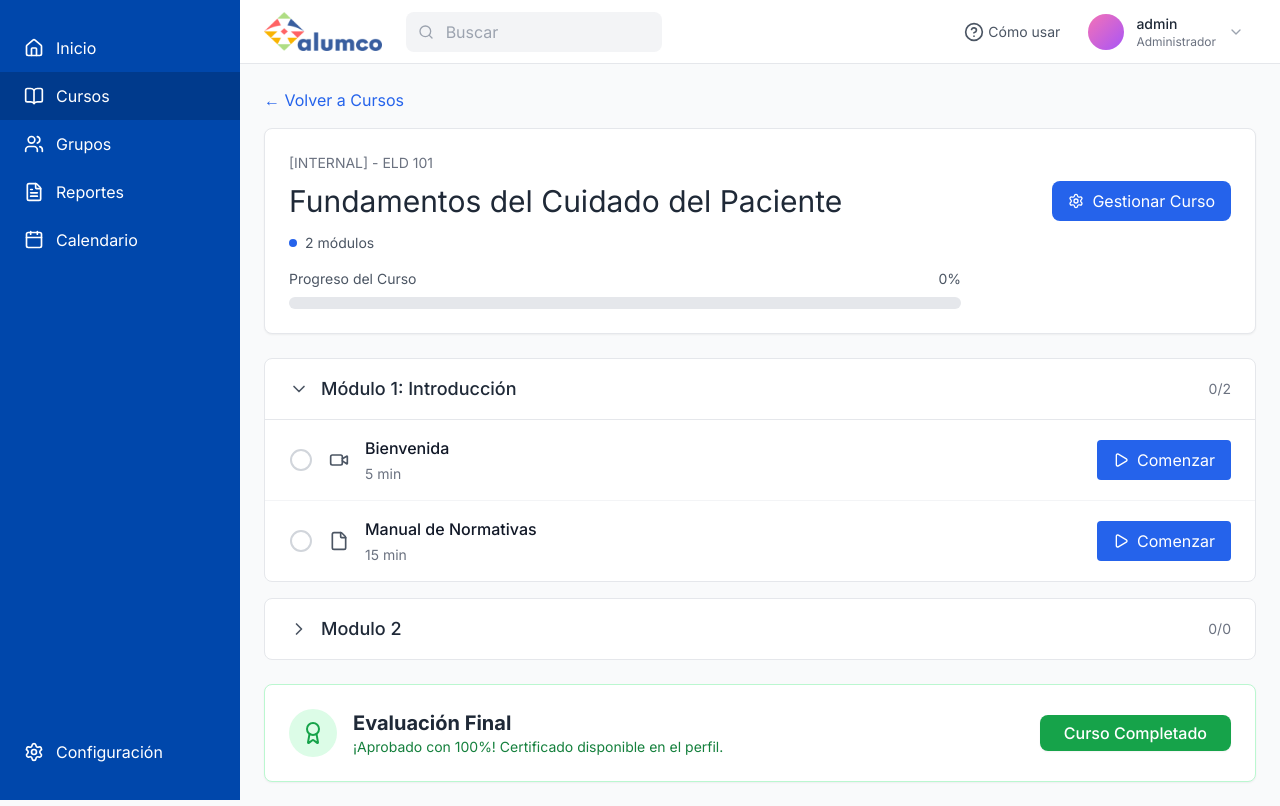
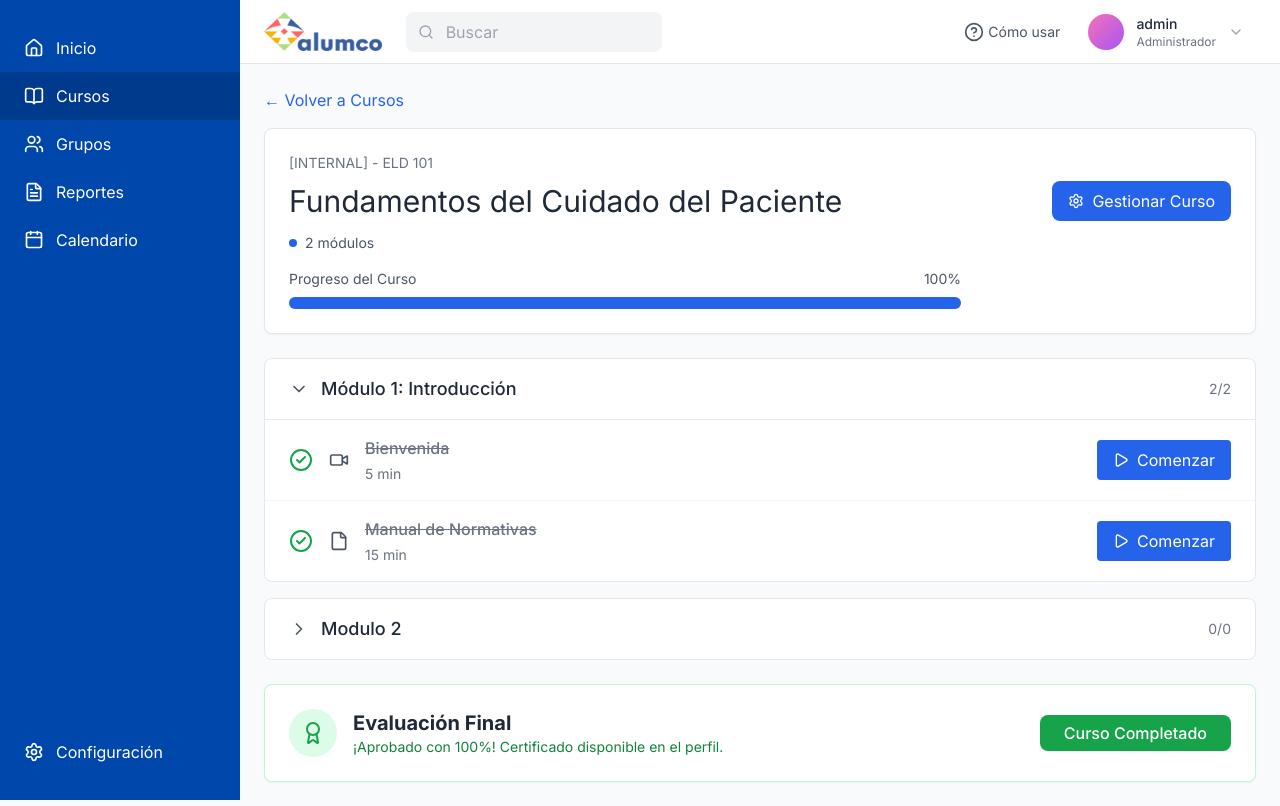
Before and after one commit to PapConAbrilar/RedCuidado, a Django app: page /course/1/ in a window 1280 px wide. Run offline with Django 5.2, Linux system fonts and the light colour scheme; a user stored in the database is signed in; data comes from the database, SQL or seed files in the repository; some libraries are stand-ins or nearby versions.

Commit message:
Fix: Synchronize course progress bars and individual item status

```diff
--- a/RedCuidado/lms/templates/lms/course_detail.html
+++ b/RedCuidado/lms/templates/lms/course_detail.html
@@ -35,10 +35,10 @@
                     <div class="max-w-2xl">
                         <div class="flex justify-between text-sm text-gray-600 mb-2">
                             <span>Progreso del Curso</span>
-                            <span>0%</span>
+                            <span>{{ progress_percentage }}%</span>
                         </div>
                         <div class="w-full bg-gray-200 rounded-full h-3">
-                            <div class="bg-blue-600 h-3 rounded-full transition-all duration-300" style="width: 0%;"></div>
+                            <div class="bg-blue-600 h-3 rounded-full transition-all duration-300" style="width: {{ progress_percentage }}%;"></div>
                         </div>
                     </div>
                 </div>
@@ -54,16 +54,20 @@
                         <i data-lucide="{% if forloop.first %}chevron-down{% else %}chevron-right{% endif %}" class="w-5 h-5 text-gray-600 toggle-icon"></i>
                         <span class="font-medium text-lg">{{ module.title }}</span>
                     </div>
-                    <span class="text-sm text-gray-500">0/{{ module.contents.count }}</span>
+                    <span class="text-sm text-gray-500">{{ module|completed_in_module:completed_ids }}/{{ module.contents.count }}</span>
                 </button>
 
                 <div class="module-content border-t border-gray-200 {% if not forloop.first %}hidden{% endif %}">
                     {% for content in module.contents.all %}
                     <div class="px-6 py-4 border-b border-gray-100 last:border-b-0 hover:bg-gray-50 transition-colors">
                         <div class="flex items-center gap-4">
-                            <button class="flex-shrink-0 item-complete-toggle">
-                                <i data-lucide="circle" class="w-6 h-6 text-gray-300 check-icon"></i>
-                            </button>
+                            <div class="flex-shrink-0">
+                                {% if content.id|is_in:completed_ids %}
+                                    <i data-lucide="check-circle-2" class="w-6 h-6 text-green-600"></i>
+                                {% else %}
+                                    <i data-lucide="circle" class="w-6 h-6 text-gray-300"></i>
+                                {% endif %}
+                            </div>
                             <div class="flex-shrink-0 text-gray-600">
                                 {% if content.content_type == 'video' %}
                                     <i data-lucide="video" class="w-5 h-5"></i>
@@ -77,7 +81,7 @@
                             </div>
                             <div class="flex-1">
                                 <div class="flex items-center gap-2">
-                                    <span class="font-medium text-gray-900 item-title">{{ content.title }}</span>
+                                    <span class="font-medium {% if content.id|is_in:completed_ids %}text-gray-500 line-through{% else %}text-gray-900{% endif %}">{{ content.title }}</span>
                                 </div>
                                 {% if content.duration %}
                                 <div class="text-sm text-gray-500 mt-1">{{ content.duration }}</div>
@@ -169,29 +173,6 @@
         });
     });
 
-    // Item completion toggle mockup
-    document.querySelectorAll('.item-complete-toggle').forEach(btn => {
-        btn.addEventListener('click', (e) => {
-            e.stopPropagation();
-            const icon = btn.querySelector('.check-icon');
-            const parent = btn.closest('.flex.items-center.gap-4');
-            const itemTitle = parent.querySelector('.item-title');
-
-            if (icon.getAttribute('data-lucide') === 'circle') {
-                icon.setAttribute('data-lucide', 'check-circle-2');
-                icon.classList.remove('text-gray-300');
-                icon.classList.add('text-green-600');
-                itemTitle.classList.add('line-through', 'text-gray-500');
-            } else {
-                icon.setAttribute('data-lucide', 'circle');
-                icon.classList.add('text-gray-300');
-                icon.classList.remove('text-green-600');
-                itemTitle.classList.remove('line-through', 'text-gray-500');
-            }
-            lucide.createIcons();
-        });
-    });
-
     // Toggle text content
     document.querySelectorAll('.action-btn').forEach(btn => {
         btn.addEventListener('click', (e) => {
--- a/RedCuidado/lms/templatetags/lms_extras.py
+++ b/RedCuidado/lms/templatetags/lms_extras.py
@@ -10,3 +10,15 @@ def has_group(user, group_name):
     except Group.DoesNotExist:
         return False
     return group in user.groups.all()
+
+@register.filter
+def is_in(value, arg):
+    """Checks if value is in a list/queryset"""
+    if not arg: return False
+    return value in arg
+
+@register.filter
+def completed_in_module(module, completed_ids):
+    """Returns count of completed contents in a module"""
+    if not completed_ids: return 0
+    return module.contents.filter(id__in=completed_ids).count()
--- a/RedCuidado/lms/views.py
+++ b/RedCuidado/lms/views.py
@@ -136,6 +136,13 @@ def course_detail_view(request, course_id):
             test_passed = True
             test_score = last_result.score
 
+    # Get completed content IDs for this user
+    completed_ids = list(ContentProgress.objects.filter(
+        user=request.user,
+        content__module__course=course,
+        is_completed=True
+    ).values_list('content_id', flat=True))
+
     context = {
         'course': course,
         'modules': modules,
@@ -144,6 +151,7 @@ def course_detail_view(request, course_id):
         'test_passed': test_passed,
         'test_score': test_score,
         'active_menu': 'courses',
+        'completed_ids': completed_ids,
     }
     return render(request, 'lms/course_detail.html', context)
 
```
